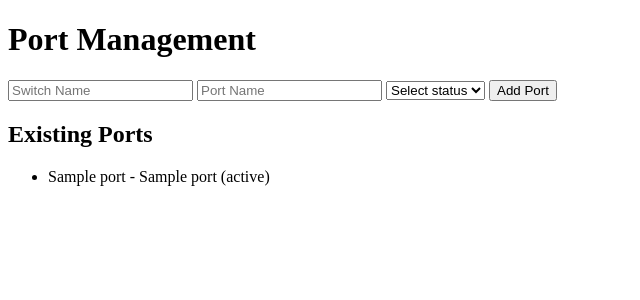
After one commit to byronflds/NetOps-Automation, a Flask app: template app/templates/ports.html in a window 1280 px wide. The commit adds this page. Shown: the top 300 px of the page, without its empty margins (0-640 px from the left). Run offline with Flask 3, Linux system fonts and the light colour scheme; the template is opened without the code that fills it: most values are stand-ins (such as "Sample title", 1, 10 or a date in 2020).

Commit message:
update
added routes and functionality to add a network port via web form

```diff
--- a/app/__init__.py
+++ b/app/__init__.py
@@ -3,6 +3,7 @@ from flask_sqlalchemy import SQLAlchemy
 import logging
 from logging.handlers import RotatingFileHandler
 import os
+from routes.ports import ports
 
 db = SQLAlchemy()
 
@@ -16,6 +17,7 @@ def create_app():
 
     from .routes.main import main
     app.register_blueprint(main)
+    app.register_blueprint(ports)
 
     return app
 
--- a/app/templates/index.html
+++ b/app/templates/index.html
@@ -7,7 +7,7 @@
     <h1>NetOps Automation Hub</h1>
 
     <button>Provision Site</button>
-    <button>Manage Ports</button>
+    <a href="/ports/"><button>Manage Ports</button></a>
     <button>Billing Adjustment</button>
 </body>
 </html>
--- /dev/null
+++ b/app/templates/ports.html
@@ -0,0 +1,30 @@
+<!DOCTYPE html>
+<html>
+    <head>
+        <title>Port Management</title>
+    </head>
+    <body>
+        <h1>Port Management</h1>
+
+        <form method="post">
+            <input name="switch_name" placeholder="Switch Name" />
+            <input name="port_name" placeholder="Port Name" />
+            <select name="status">
+                <option value="">Select status</option>
+                <option value="up">Up</option>
+                <option value="down">Down</option>
+            </select>
+
+            <button type="submit">Add Port</button>
+        </form>
+
+        <h2>Existing Ports</h2>
+        <ul>
+            {% for port in ports %}
+                <li>
+                    {{port.switch_name}} - {{port.port_name}} ({{port.status}})
+                </li>
+            {% endfor %}
+        </ul>
+    </body>
+</html>
```
Also changed, not shown: app/routes/ports.py (added, +23 -0 lines), app/services/port_service.py (added, +18 -0 lines).
